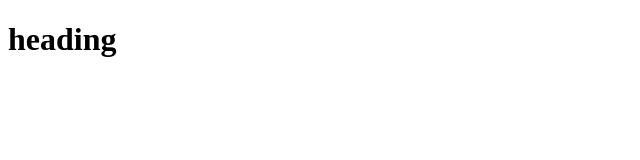
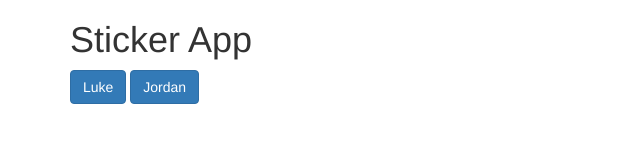
Before and after one commit to jordan-storz/example-front-end, a plain HTML site: page index.html in a window 1280 px wide. Shown: the whole page, without its empty margins (0-640 px from the left). Drawn offline with nearby package versions, Linux system fonts and the light colour scheme.

Commit message:
index buttons

```diff
--- a/index.html
+++ b/index.html
@@ -3,8 +3,16 @@
   <head>
     <meta charset="utf-8">
     <title>Example Front End</title>
+    <link href="https://maxcdn.bootstrapcdn.com/bootstrap/3.3.7/css/bootstrap.min.css" rel="stylesheet" integrity="sha384-BVYiiSIFeK1dGmJRAkycuHAHRg32OmUcww7on3RYdg4Va+PmSTsz/K68vbdEjh4u" crossorigin="anonymous">
   </head>
-  <body>
-    <h1>heading</h1>
+  <body class="container">
+    <header>
+      <h1>Sticker App</h1>
+    </header>
+    <main>
+      <a href="localhost:3000/user.html?id=1" class="btn btn-primary">Luke</a>
+      <a href="localhost:3000/user.html?id=2" class="btn btn-primary">Jordan</a>
+    </main>
+
   </body>
 </html>
```
